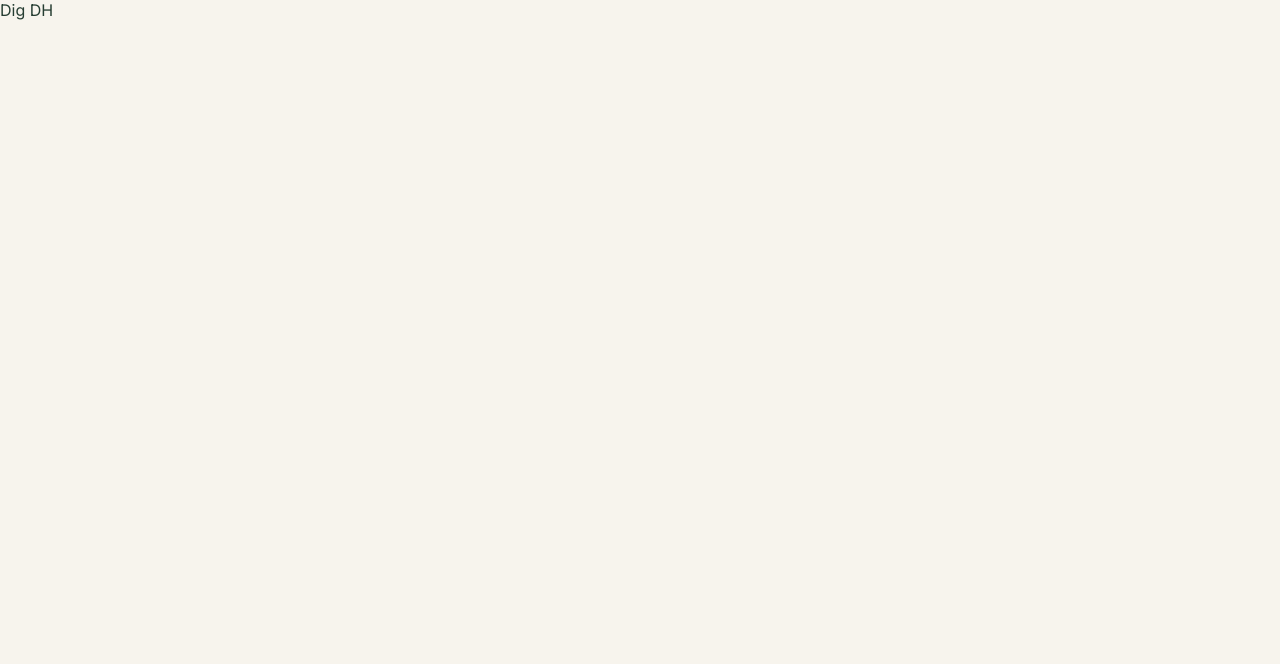
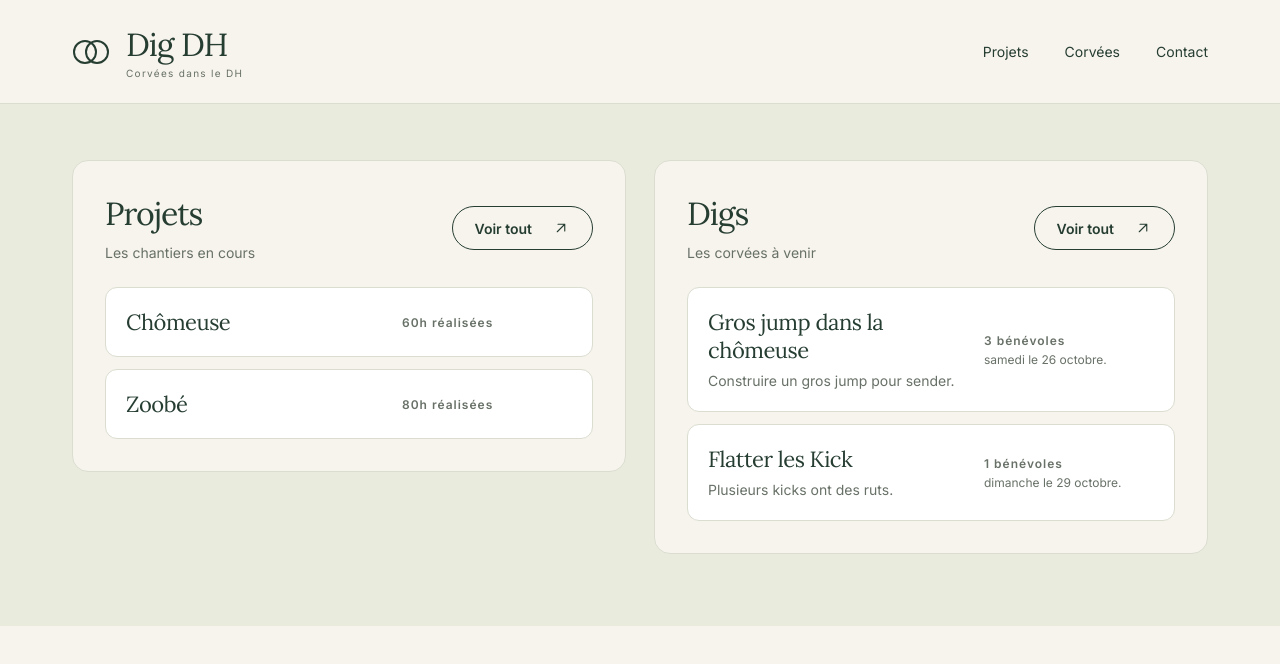
Before and after one commit to Flabonv/builder-api, a React (Vite) app in the folder frontend/: page / in a window 1280 px wide. Shown: the top 664 px of the page. Built offline with nearby package versions, Linux system fonts and the light colour scheme.

Commit message:
projects ans dig boxes

```diff
--- a/frontend/src/App.tsx
+++ b/frontend/src/App.tsx
@@ -1,4 +1,35 @@
-// Phase 1 starts here: rebuild design/index.html as components.
+import Nav from "./components/Nav";
+import type { ItemProps } from "./components/Item";
+import Box from "./components/Box";
+
 export default function App() {
-  return <div className="page">Dig DH</div>
+  const projects: ItemProps[] = [
+    { title: "Chômeuse", meta: "60h réalisées" },
+    { title: "Zoobé", meta: "80h réalisées" },
+  ];
+  const digs: ItemProps[] = [
+  {
+    title: "Gros jump dans la chômeuse",
+    description: "Construire un gros jump pour sender.",
+    meta: "3 bénévoles",
+    detail: "samedi le 26 octobre.",
+  },
+  {
+    title: "Flatter les Kick",
+    description: "Plusieurs kicks ont des ruts.",
+    meta: "1 bénévoles",
+    detail: "dimanche le 29 octobre.",
+  },
+];
+  return (
+    <div className="page">
+      <Nav />
+      <main className="portal">
+        <div className="portal__boxes">
+          <Box title="Projets" subtitle="Les chantiers en cours" items={projects} />
+          <Box title="Digs" subtitle="Les corvées à venir" items={digs} />
+        </div>
+      </main>
+    </div>
+  );
 }
--- /dev/null
+++ b/frontend/src/components/Box.tsx
@@ -0,0 +1,26 @@
+import Button from "./Button";
+import Item, { type ItemProps } from "./Item";
+
+interface BoxProps {
+    title: string;
+    subtitle: string;
+    href?: string;
+    items: ItemProps[]
+}
+
+export default function Box({title, subtitle, href, items}: BoxProps) {
+    return (
+      <section className="box">
+        <header className="box__header">
+          <div className="box__title">
+            <h2>{title}</h2>
+            <p>{subtitle}</p>
+          </div>
+          <Button href={href}>Voir tout</Button>
+        </header>
+        <div className="list">
+          {items.map((item) => <Item key={item.title} {...item} />)}
+        </div>
+      </section>
+    );
+}
--- /dev/null
+++ b/frontend/src/components/Button.tsx
@@ -0,0 +1,25 @@
+import type { ReactNode } from "react";
+
+interface ButtonProps {
+    href?: string;
+    children: ReactNode;
+}
+
+export default function Button({href, children}: ButtonProps) {
+    return (
+        <a className="btn" href={href}>
+            {children}
+            <svg
+                className="btn__icon"
+                viewBox="0 0 24 24"
+                fill="none"
+                stroke="currentColor"
+                strokeWidth="1.5"
+                strokeLinecap="round"
+                strokeLinejoin="round"
+                aria-hidden="true">
+                    <path d="M7 17 17 7M8 7h9v9"/>
+            </svg>
+        </a>
+    );
+}
--- /dev/null
+++ b/frontend/src/components/Item.tsx
@@ -0,0 +1,18 @@
+export interface ItemProps {
+    title: string;
+    description?: string;
+    meta: string;
+    detail?: string;
+}
+
+export default function Item({title, description, meta, detail}: ItemProps) {
+    return (
+        <article className="item">
+          <div className="item__content">
+            <p className="item__title">{title}</p>
+            {description && <p className="item__desc">{description}</p>}
+          </div>
+          <div className="item__meta"><strong>{meta}</strong>{detail && <span>{detail}</span>}</div>
+        </article>
+    );
+}
--- /dev/null
+++ b/frontend/src/components/Nav.tsx
@@ -0,0 +1,28 @@
+export default function Nav() {
+    return (
+      <nav className="nav">
+        <a className="brand" href="#">
+            <svg
+              className="brand__symbol"
+              viewBox="0 0 42 42"
+              fill="none"
+              stroke="#263d32"
+              strokeWidth="2"
+              aria-hidden="true"
+            >
+              <circle cx="13" cy="21" r="11"/>
+              <circle cx="25" cy="21" r="11"/>
+            </svg>
+            <div className="brand__text">
+              <p className="brand__name">Dig DH</p>
+              <p className="brand__tagline">Corvées dans le DH</p>
+            </div>
+        </a>
+        <div className="menu">
+            <a href="#">Projets</a>
+            <a href="#">Corvées</a>
+            <a href="#">Contact</a>
+        </div>
+      </nav>
+    );
+}
```
Also changed, not shown: 1 other file (tests, documents, lock files or other folders).
